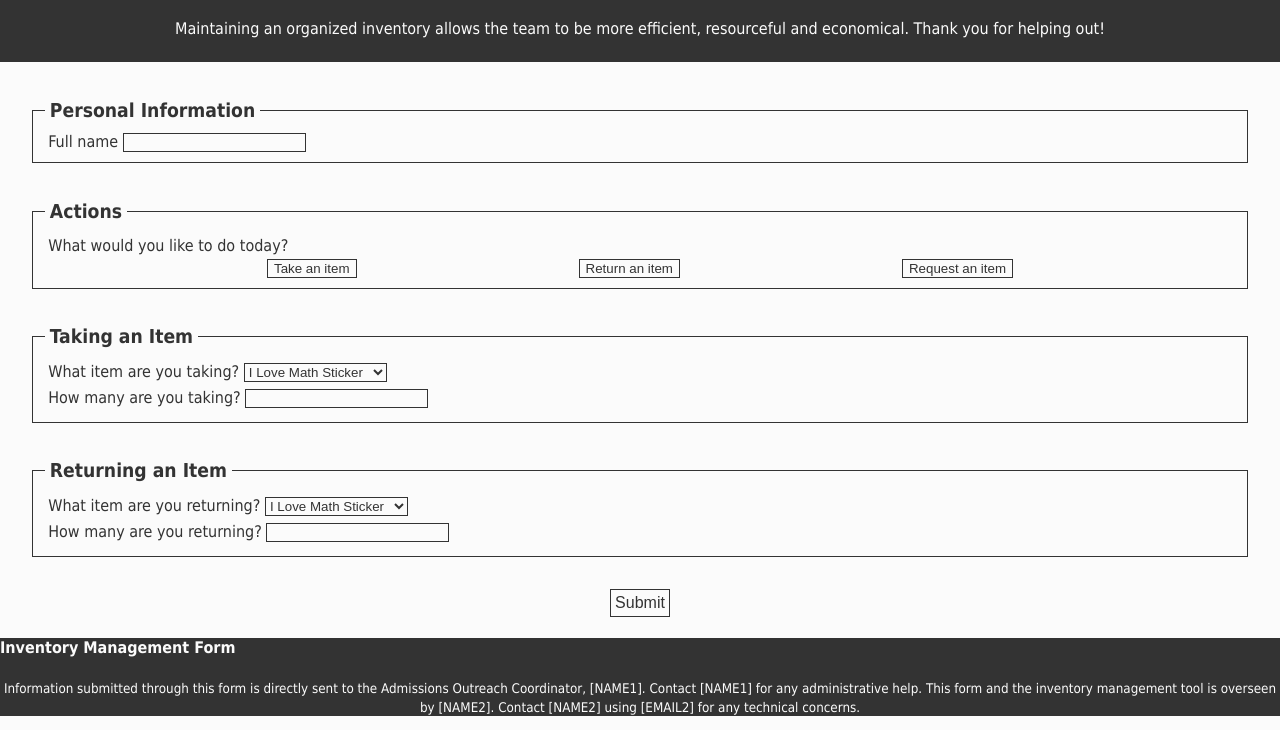
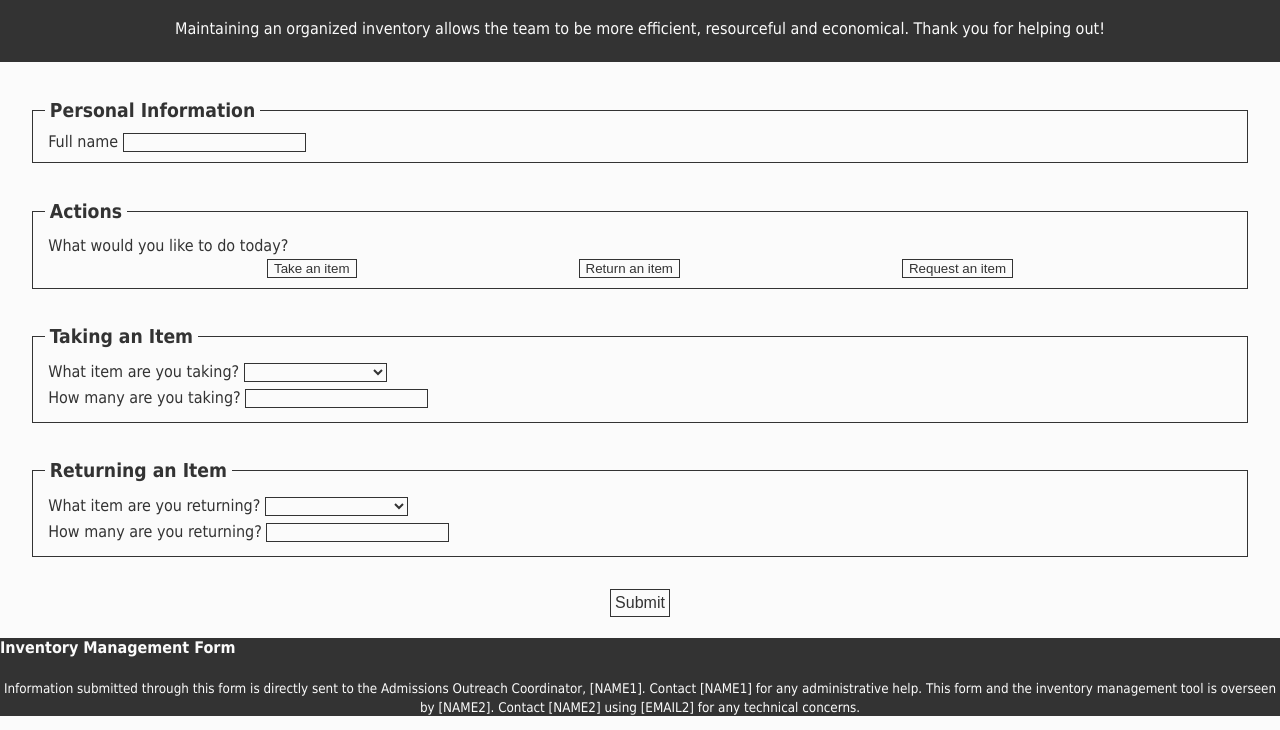
Before and after one commit to jnwof/frontend-practice, a plain HTML site: page form/index.html in a window 1280 px wide. Shown: the part 70-800 px from the top of the page. Drawn offline with Linux system fonts and the light colour scheme.

Commit message:
Update index.html

```diff
--- a/form/index.html
+++ b/form/index.html
@@ -14,6 +14,8 @@
     </header>
 
     <main>
+        <!--shrinking fieldset width-->
+        <div id="shrink-width">
             <!--Personal Information-->
             <fieldset> <!--Group sections in a form using fieldsets!-->
                 <legend>Personal Information</legend>
@@ -25,7 +27,7 @@
             <!--Actions (Take, Return, Stock, Request)-->
             <fieldset>
                 <legend>Actions</legend>
-            <label>What would you like to do today?</label>
+                <label id="action-label">What would you like to do today?</label>
                 <!--Each button loads up a different form-->
                 <div id="action-buttons">
                     <input type="button" value="Take an item">
@@ -39,6 +41,7 @@
                 <legend>Taking an Item</legend>
             <label for="take-item-dropdown">What item are you taking?
                 <select name="taking-item" id="take-item-dropdown" required>
+                        <option value="blank" selected></option>
                         <option value="ilovemath">I Love Math Sticker</option>
                         <option value="pink-pen">Pink Math Pen</option>
                         <option value="math-brochure">2024 Math Brochure</option>
@@ -54,6 +57,7 @@
                 <legend>Returning an Item</legend>
                 <label for="return-item-dropdown">What item are you returning?
                     <select name="taking-item" id="return-item-dropdown" required>
+                        <option value="blank" selected></option>
                         <option value="ilovemath">I Love Math Sticker</option>
                         <option value="pink-pen">Pink Math Pen</option>
                         <option value="math-brochure">2024 Math Brochure</option>
@@ -63,6 +67,7 @@
                     <input id="quantity-returned" type="number" required>
                 </label>
             </fieldset>
+        </div>
 
         <!--Submit-->
         <input type="submit" value="Submit">
```
Lines whose indentation alone changed are shown as unchanged.
